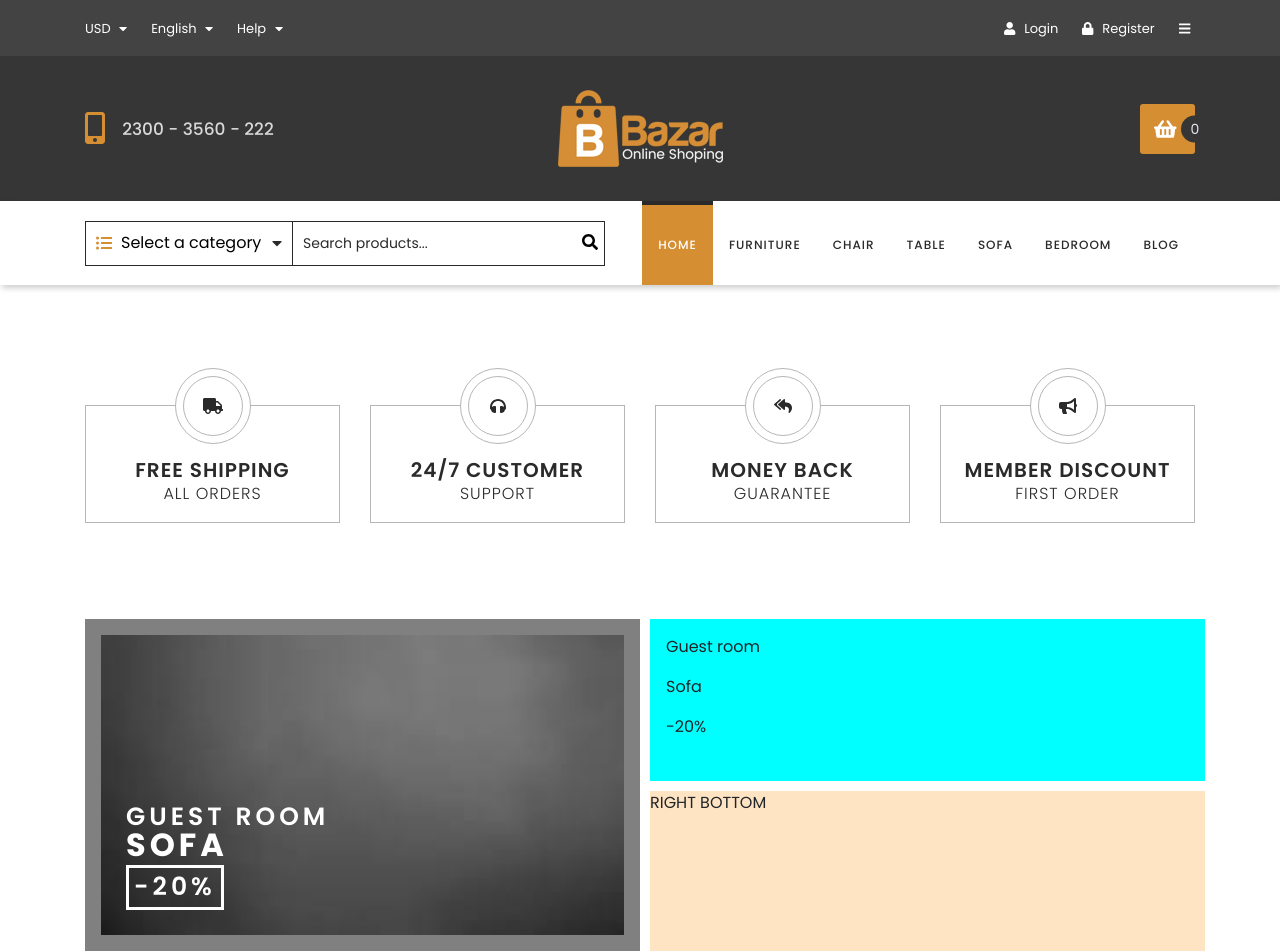
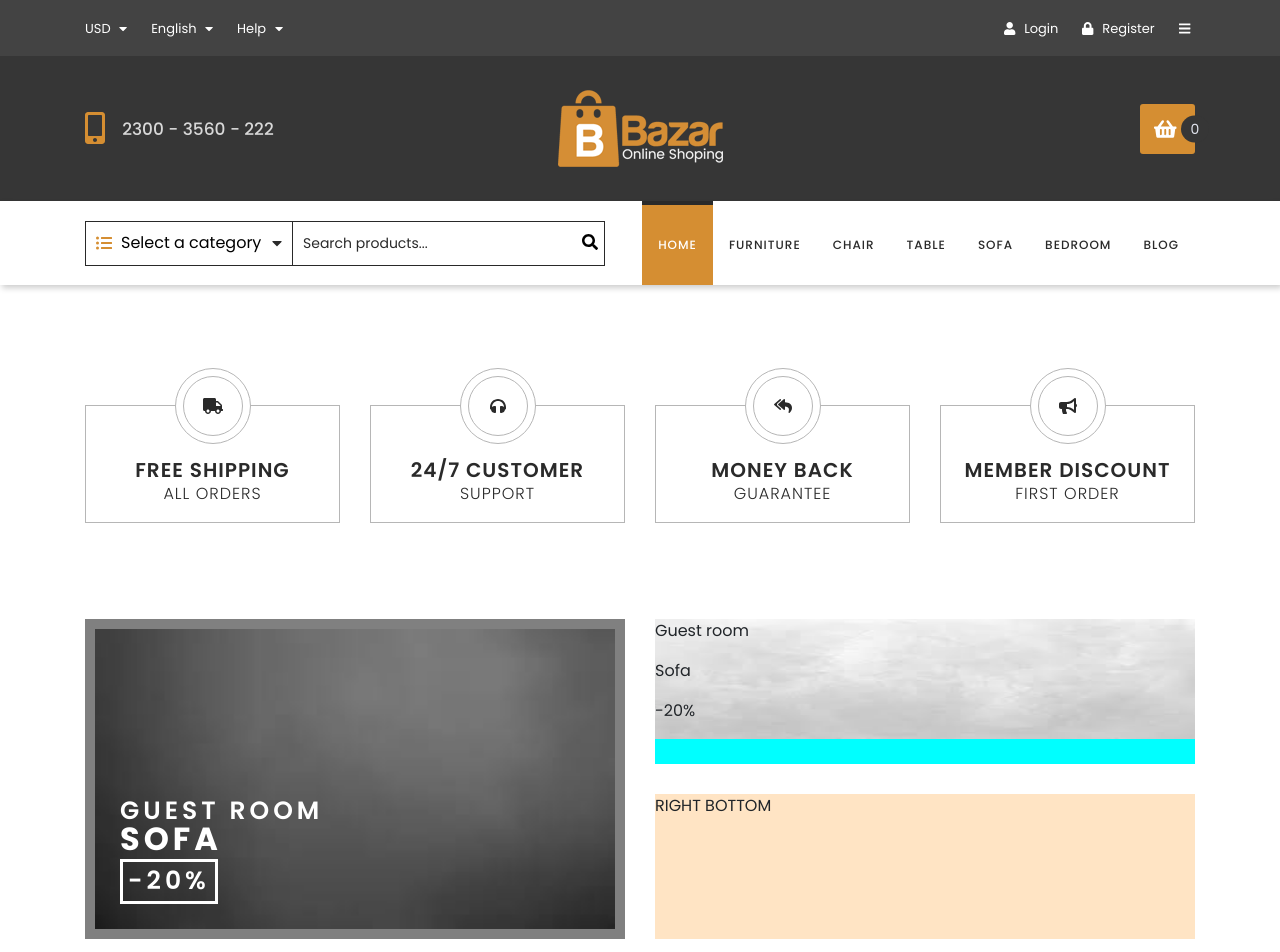
Before and after one commit to matwjablonski/wdp-2403-01, a React (Create React App) app: page / in a window 1280 px wide. Shown: the top 952 px of the page. Built offline with nearby package versions, Linux system fonts and the light colour scheme.

Commit message:
[WDP-25] Style left panel with margins

```diff
--- a/src/components/features/Promotions/Promotions.js
+++ b/src/components/features/Promotions/Promotions.js
@@ -34,7 +34,8 @@ const Promotions = () => {
   return (
     <div className={styles.root}>
       <div className={clsx('container d-flex flex-column flex-sm-row', styles.panel)}>
-        <div className={clsx('col-sm-6 p-3', styles.leftPanel)}>
+        <div className={clsx('col-sm-6 p-0')}>
+          <div className={styles.leftPanel}>
             <div
               className={clsx('d-flex align-items-end', styles.bkgImage)}
               style={{ backgroundImage: `url(${leftPanelImageProps.filePath})` }}
@@ -46,19 +47,22 @@ const Promotions = () => {
               </div>
             </div>
           </div>
+        </div>
         <div className={clsx('col-sm-6 p-0 d-flex flex-column', styles.rightPanel)}>
-          <div className={clsx('h-50 p-3', styles.rightUpper)}>
-            {/* <div  className={clsx( styles.bkgImage)}
-              style={{ backgroundImage: `url(${rightUpperPanelImageProps.filePath})` }}> */}
+          <div className={clsx('h-100 h-sm-50', styles.rightUpper)}>
+            <div
+              className={clsx(styles.bkgImage)}
+              style={{ backgroundImage: `url(${rightUpperPanelImageProps.filePath})` }}
+            >
               <div className={styles.content}>
                 <p>Guest room</p>
                 <p>Sofa</p>
                 <p>-20%</p>
               </div>
-            {/* </div> */}
+            </div>
           </div>
           <div
-            className={clsx('h-50', styles.bkgImage, styles.rightBottom)}
+            className={clsx('h-100 h-sm-50', styles.bkgImage, styles.rightBottom)}
             style={{ backgroundImage: `url(${rightBottomPanelImageProps.filePath})` }}
           >
             RIGHT BOTTOM
--- a/src/components/features/Promotions/Promotions.module.scss
+++ b/src/components/features/Promotions/Promotions.module.scss
@@ -1,22 +1,21 @@
 @import "../../../styles/settings.scss";
 
 .root {
-  display: flex;
+ // display: flex;
   padding: 1rem 0;
 
   .bkgImage {
     background-repeat: no-repeat;
     background-position: 0% 0%;
     background-size: 100% 100%;
-    height: 300px;
 
     @media only screen and (max-width: 600px) {
-      height: 200px;
+      height: 150px;
     }
   }
 
   .panel {
-    column-gap: 10px;
+  //  column-gap: 10px;
 
     @media only screen and (max-width: 600px) {
       row-gap: 10px;
@@ -26,6 +25,12 @@
   .leftPanel {
     color: white;
     background-color: gray;
+    margin-right: 15px;
+    padding: 10px;
+
+    .bkgImage {
+      height: 300px;
+    }
 
     .content {
       padding-left: 25px;
@@ -56,14 +61,20 @@
   }
 
   .rightPanel {
-    row-gap: 10px;
+    row-gap: 30px;
 
     .rightUpper {
       background-color: aqua;
+      margin-left: 15px;
+
+      .content {
+        width: 50%;
+      }
     }
 
     .rightBottom {
       background-color: bisque;
+      margin-left: 15px;
     }
   }
 
```
Lines whose indentation alone changed are shown as unchanged.
